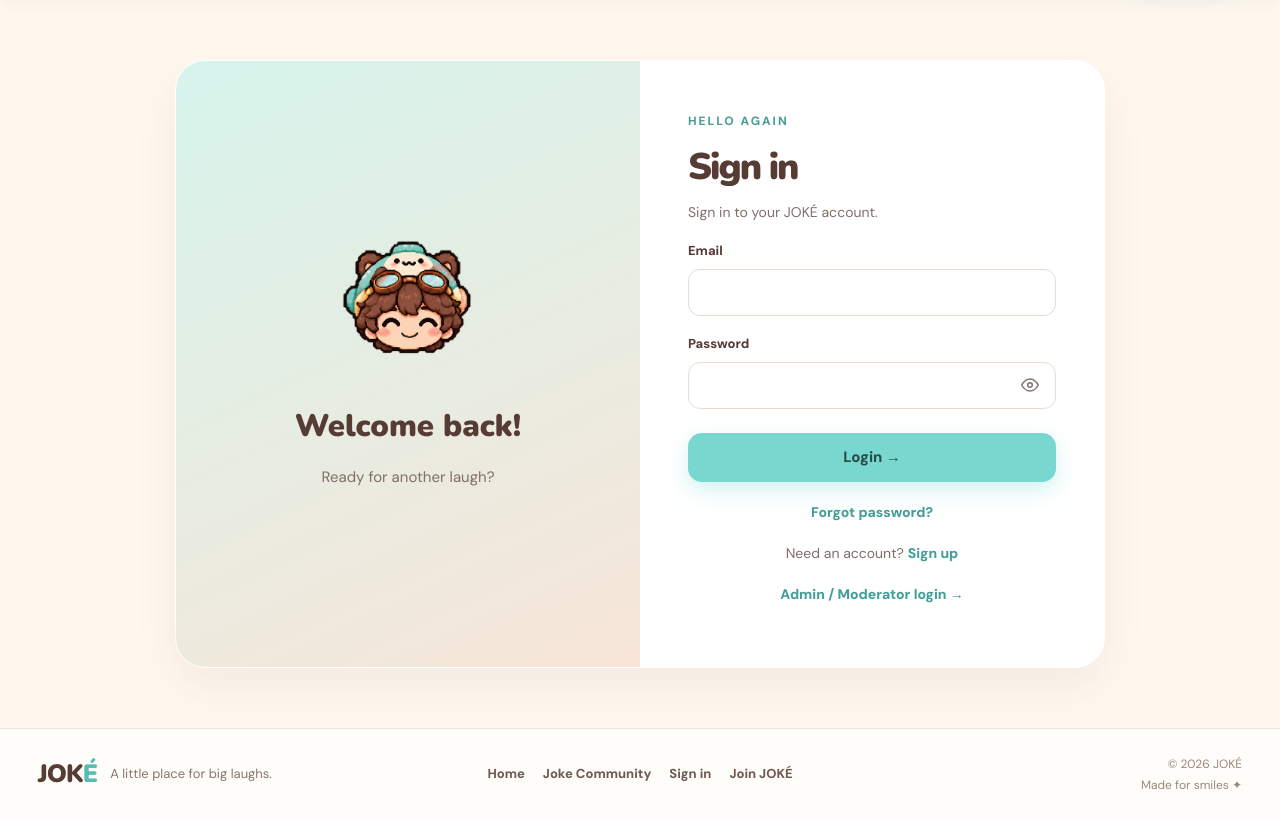
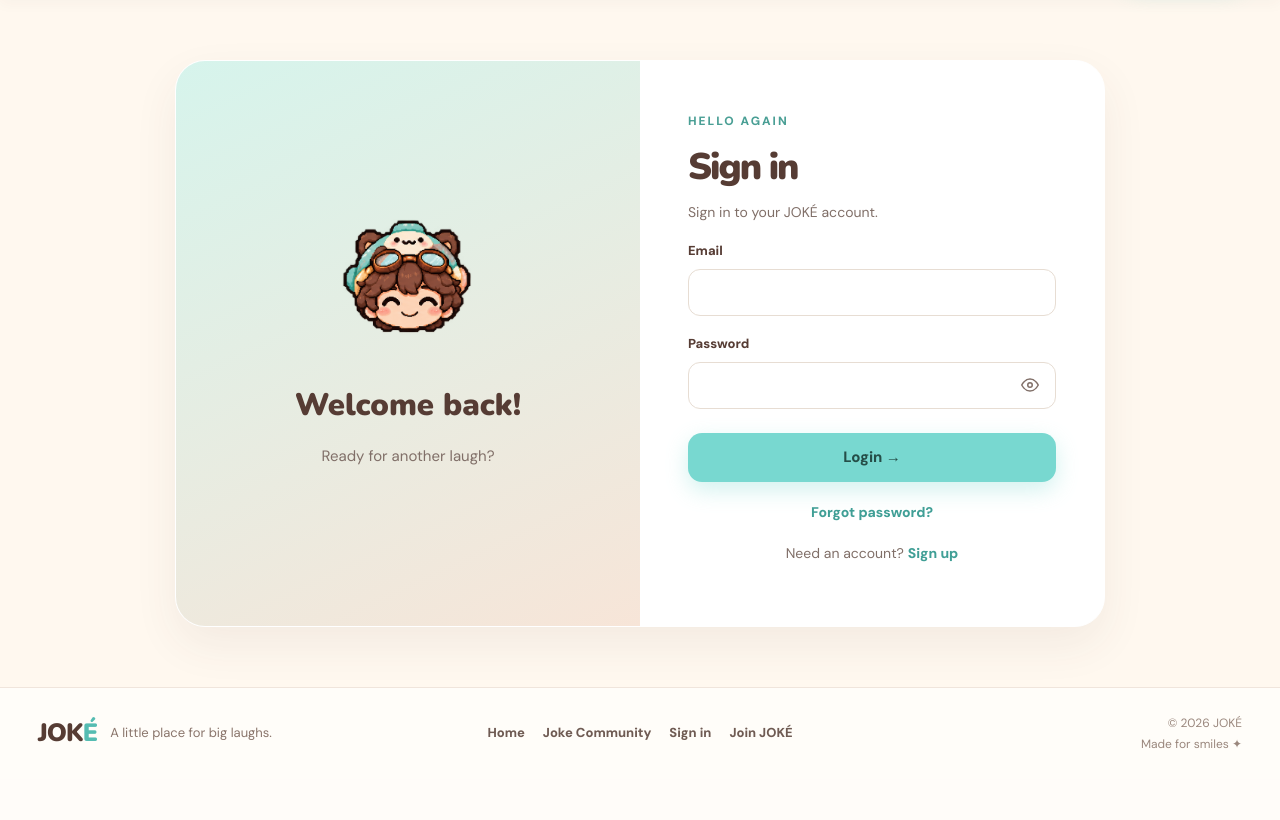
Before and after one commit to AnhPhung12/joke-system, a PHP site: page /login in a window 1280 px wide. Shown: the part 82-902 px from the top of the page. After the commit the page ends 831 px from the top, so only its background shows below. Run offline with PHP 8.4, Linux system fonts and the light colour scheme; some libraries are stand-ins or nearby versions.

Commit message:
Remove staff login link from client login form

```diff
--- a/templates/login.html.php
+++ b/templates/login.html.php
@@ -45,8 +45,5 @@ use App\Core\{Csrf, Url}; // Import CSRF and URL helpers
         <p class="form-foot">
             Need an account? <a href="<?= e(Url::to('/register')) ?>">Sign up</a>
         </p>
-        <p class="form-foot">
-            <a href="<?= e(Url::to('/staff/login')) ?>">Admin / Moderator login →</a>
-        </p>
     </form>
 </section>
```
